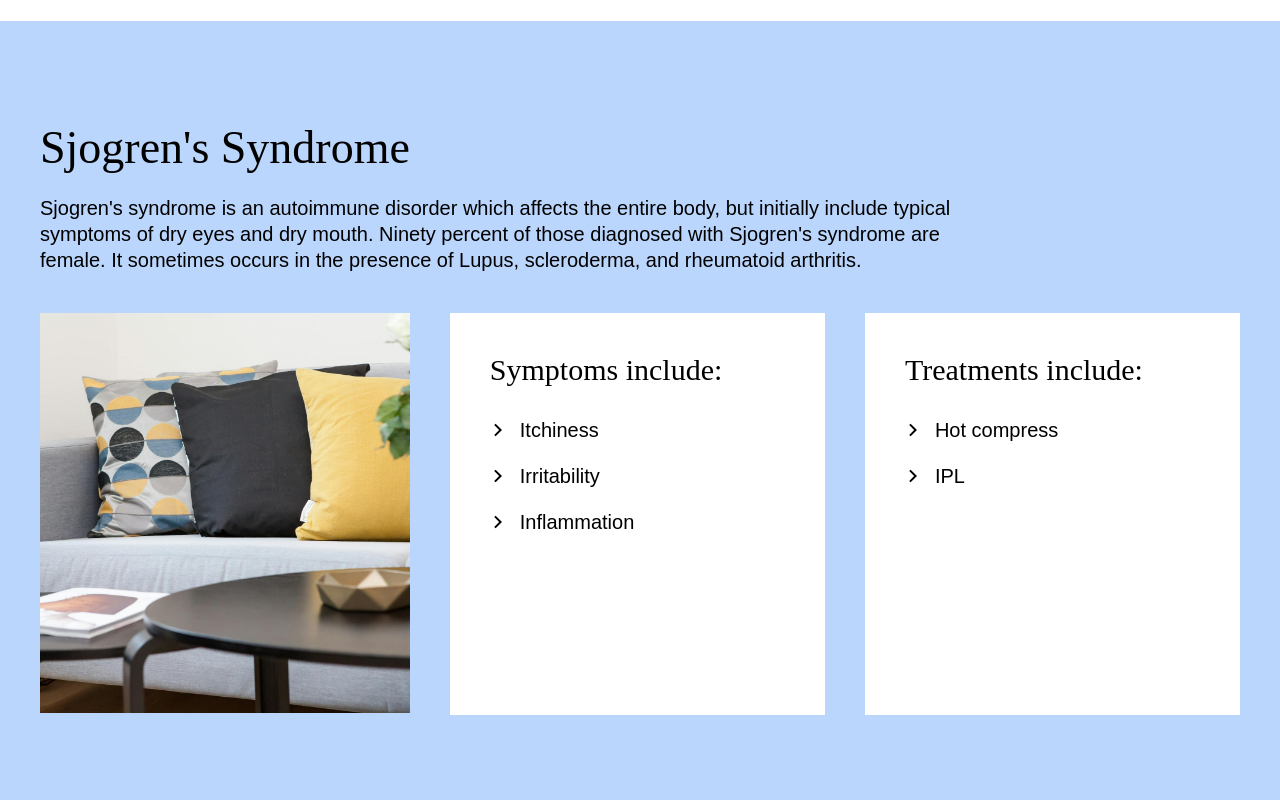
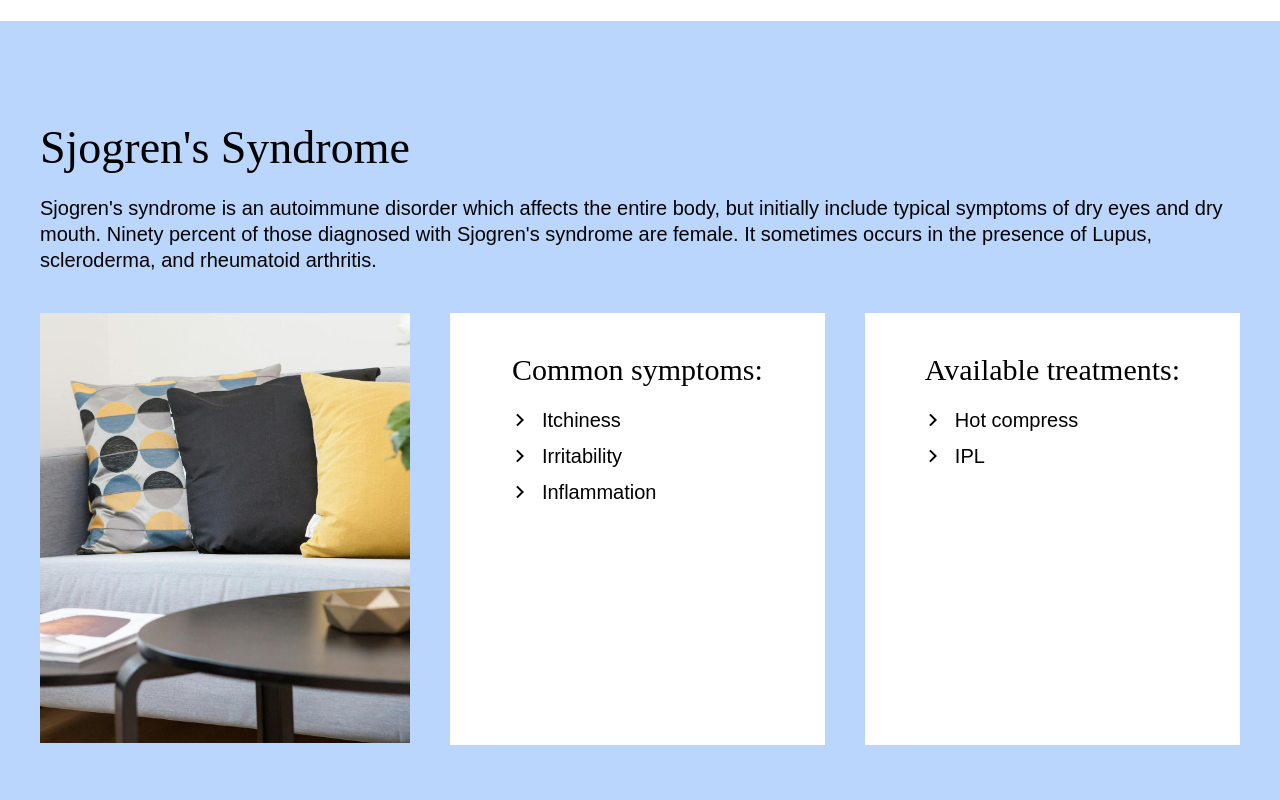
Before and after one commit to kathyhahahahoang/dry-eye-center, a React (Vite) app: page /dry-eye-disease in a window 1280 px wide. Shown: the part 1160-1960 px from the top of the page. Built offline with nearby package versions, Linux system fonts and the light colour scheme; a web font is replaced by a local one.

Commit message:
Add media queries for DryEyeDisease

```diff
--- a/src/pages/DryEyeDisease.module.scss
+++ b/src/pages/DryEyeDisease.module.scss
@@ -4,24 +4,18 @@
 }
 
 .dry-eye-intro {
-  // background-color: palevioletred;
-  padding: 0 14rem;
   display: flex;
   flex-direction: column;
   gap: 2rem;
-
-  @media (max-width: 1800px) {
-    padding: 0 8rem;
-  }
-
-  @media (max-width: 1500px) {
-    padding: 0 4rem;
-  }
 }
 
 .button {
   align-self: start;
   margin: 6rem 0;
+
+  @media (max-width: 1000px) {
+    margin: 2rem 0 4rem 0;
+  }
 }
 
 ///////////////////////////////////////////
@@ -32,6 +26,10 @@
   display: flex;
   flex-direction: column;
   gap: 4rem;
+
+  @media (max-width: 1000px) {
+    padding: 6rem 0;
+  }
 }
 
 .disease-item:nth-child(odd) {
@@ -48,26 +46,46 @@
 }
 
 .disease-name {
-  padding-left: 14rem;
+  padding: 0 14rem;
   display: flex;
   flex-direction: column;
   gap: 2rem;
 
   @media (max-width: 1800px) {
-    padding-left: 8rem;
+    padding: 0 8rem;
   }
 
   @media (max-width: 1500px) {
-    padding-left: 4rem;
+    padding: 0 4rem;
+  }
+
+  @media (max-width: 1000px) {
+    padding: 0 2rem;
   }
 
   p {
     width: 75%;
+
+    @media (max-width: 1500px) {
+      width: 100%;
+    }
+  }
+}
+
+.disease-info-container {
+  @media (max-width: 800px) {
+    display: grid;
+    grid-template-columns: 1fr 1fr;
   }
 }
 
 .disease-picture {
   width: 33%;
+
+  @media (max-width: 800px) {
+    grid-column: 1/-1;
+    width: 100%;
+  }
 
   img {
     width: 100%;
@@ -75,7 +93,15 @@
     object-fit: cover;
 
     @media (max-width: 1800px) {
-      height: 40rem;
+      height: 43rem;
+    }
+
+    @media (max-width: 1000px) {
+      height: 34rem;
+    }
+
+    @media (max-width: 800px) {
+      height: 28rem;
     }
   }
 }
@@ -83,19 +109,42 @@
 .symptoms-container,
 .treatments-container {
   width: 33%;
-  padding: 6rem;
   background-color: white;
+  display: flex;
+  justify-content: center;
+  padding: 6rem 0;
+
+  @media (max-width: 1800px) {
+    padding: 4rem;
+  }
+
+  @media (max-width: 1000px) {
+    padding: 3rem;
+  }
+
+  @media (max-width: 800px) {
+    width: 100%;
+  }
+}
+
+.center-container {
+  // background-color: lawngreen;
   display: flex;
   flex-direction: column;
   gap: 2rem;
 
-  @media (max-width: 1500px) {
-    padding: 4rem;
+  @media (max-width: 1800px) {
+    gap: 1rem;
   }
 
   h4 {
     margin-bottom: 1rem;
   }
+}
+
+.symptom-title,
+.treatment-title {
+  text-align: center;
 }
 
 .symptoms-list,
--- a/src/pages/DryEyeDisease.tsx
+++ b/src/pages/DryEyeDisease.tsx
@@ -10,7 +10,7 @@ function DryEyeDisease() {
   return (
     <div className={styles.container}>
       <Banner title="What is dry eye disease?" />
-      <div className={styles["dry-eye-intro"]}>
+      <div className={`${styles["dry-eye-intro"]} width-container`}>
         <p className={"main-text"}>
           Dry eye disease is a multi-factorial disease and is generally a
           product of one of two reasons: the tears are evaporating too quickly
@@ -57,12 +57,17 @@ function DryEyeDisease() {
                 <h2 className={"h2"}>{el.name}</h2>
                 <p className={"main-text"}>{el.details}</p>
               </div>
-              <div className={"width-container"}>
+              <div
+                className={`${styles["disease-info-container"]} width-container`}
+              >
                 <div className={styles["disease-picture"]}>
                   <img src={home} />
                 </div>
                 <div className={styles["symptoms-container"]}>
-                  <h4 className={"h4"}>Symptoms include:</h4>
+                  <div className={styles["center-container"]}>
+                    <h4 className={`${styles["symptom-title"]} h4`}>
+                      Common symptoms:
+                    </h4>
                     {el.symptoms.map((symptom, i) => {
                       return (
                         <div className={styles["symptoms-list"]} key={i}>
@@ -72,9 +77,12 @@ function DryEyeDisease() {
                       );
                     })}
                   </div>
+                </div>
                 <div className={styles["treatments-container"]}>
-                  {" "}
-                  <h4 className={"h4"}>Treatments include:</h4>
+                  <div className={styles["center-container"]}>
+                    <h4 className={`${styles["treatment-title"]} h4`}>
+                      Available treatments:
+                    </h4>
                     {el.treatments.map((treatment, i) => {
                       return (
                         <div className={styles["treatments-list"]} key={i}>
@@ -83,6 +91,7 @@ function DryEyeDisease() {
                         </div>
                       );
                     })}
+                  </div>
                 </div>
               </div>
             </div>
```
Lines whose indentation alone changed are shown as unchanged.
